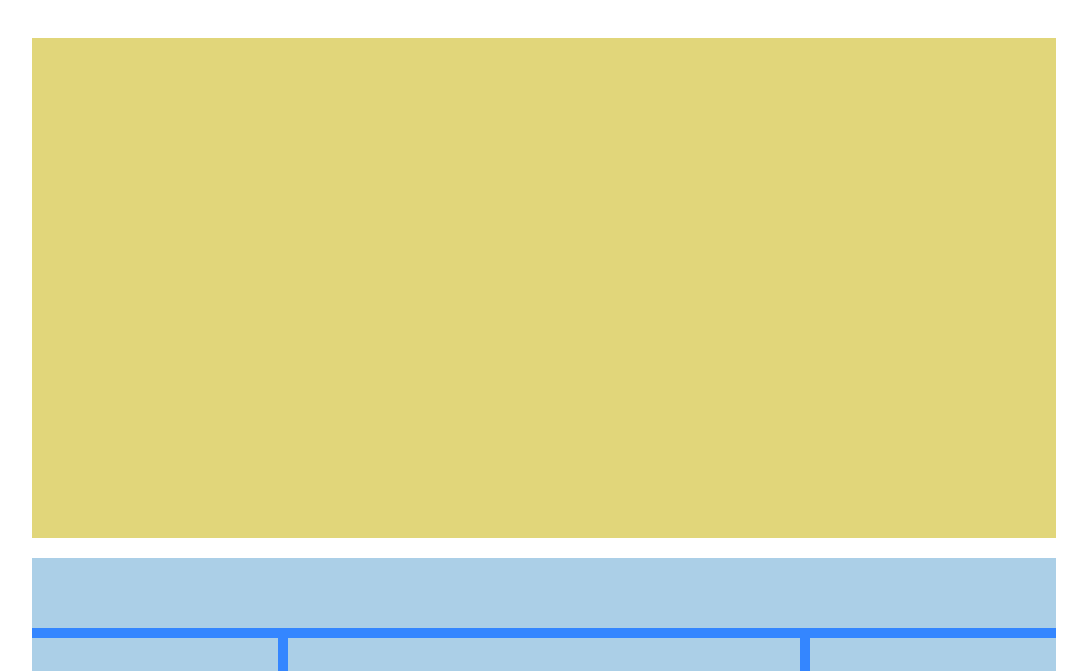
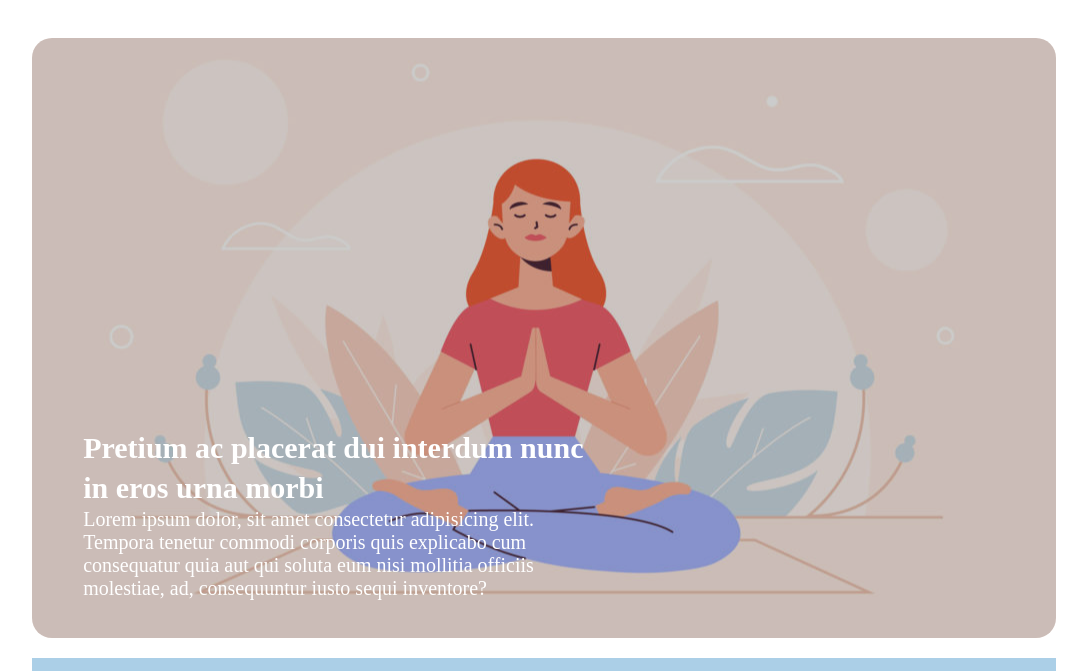
Before and after one commit to Lore0905/htmlcss-wp, a plain HTML site: page index.html in a window 1280 px wide. Shown: the part 129-800 px from the top of the page, without its empty margins (96-1183 px from the left). Drawn offline with Linux system fonts and the light colour scheme.

Commit message:
header done

```diff
--- a/css/style.css
+++ b/css/style.css
@@ -9,12 +9,23 @@ body{
     font-family: Montserrat;
 }
 
-
 /* BODY */
 .container{
     width: 80%;
     margin: 0 auto;
 }
+
+/* COMMON */
+.overlay{
+    position:absolute;
+    top:0;
+    left:0;
+    width:100%;
+    height:100%;
+    background-color:rgba(0,0,0,0.2);
+    border-radius: 20px;
+}
+/* END COMMON */
 
 /* HEADER */
 
@@ -42,24 +53,41 @@ header >.logo{
     list-style-type: none;
     display: inline-block;
 }
-
 /* tolgo la sottolineatura e il colore  */
 .menu > li > a{
     text-decoration: none;
     color: #b4b4b4;
     margin-right: 10px ;
 }
+
 /* end menu*/
 
 /* img header */
 .img_header{
     margin: 2% 0;
     width: 100%;
-    height: 500px;
-    background-color: #e1d67a;
-
+    height: 600px;
+    background-image: url(../img/banner.jpg);
+    background-repeat:no-repeat;
+    background-position: center;
+    background-size: cover;
+    position: relative;
+    border-radius: 20px;
 }
 /* end img header */
+/* text-img */
+.text-img{
+    color: white;
+    position: absolute;
+    top: 65%;
+    left: 5%;
+    width: 50%;
+    font-size: 20px;
+}
+.text-img > h2{
+    line-height: 40px;
+}
+/* end text-img */
 
 /* END HEADER */
 
--- a/index.html
+++ b/index.html
@@ -31,10 +31,20 @@
                 <!-- end menu -->
             </div>
                 <!-- immagine dell'header + menu -->
-            <div class="img_header">
+                <div class="img_header">
+
+                    <div class="overlay"></div>
+                    <div class="text-img">
+                        <h2>Pretium ac placerat dui interdum nunc in eros urna morbi</h2>
+                        <P>Lorem ipsum dolor, sit amet consectetur adipisicing elit. Tempora tenetur commodi corporis quis explicabo cum consequatur quia aut qui soluta eum nisi mollitia officiis molestiae, ad, consequuntur iusto sequi inventore?</P>
+                    </div>
 
 
-            </div>
+                </div>
+
+
+
+
 
         </header>
         <!-- END HEADER -->
```
